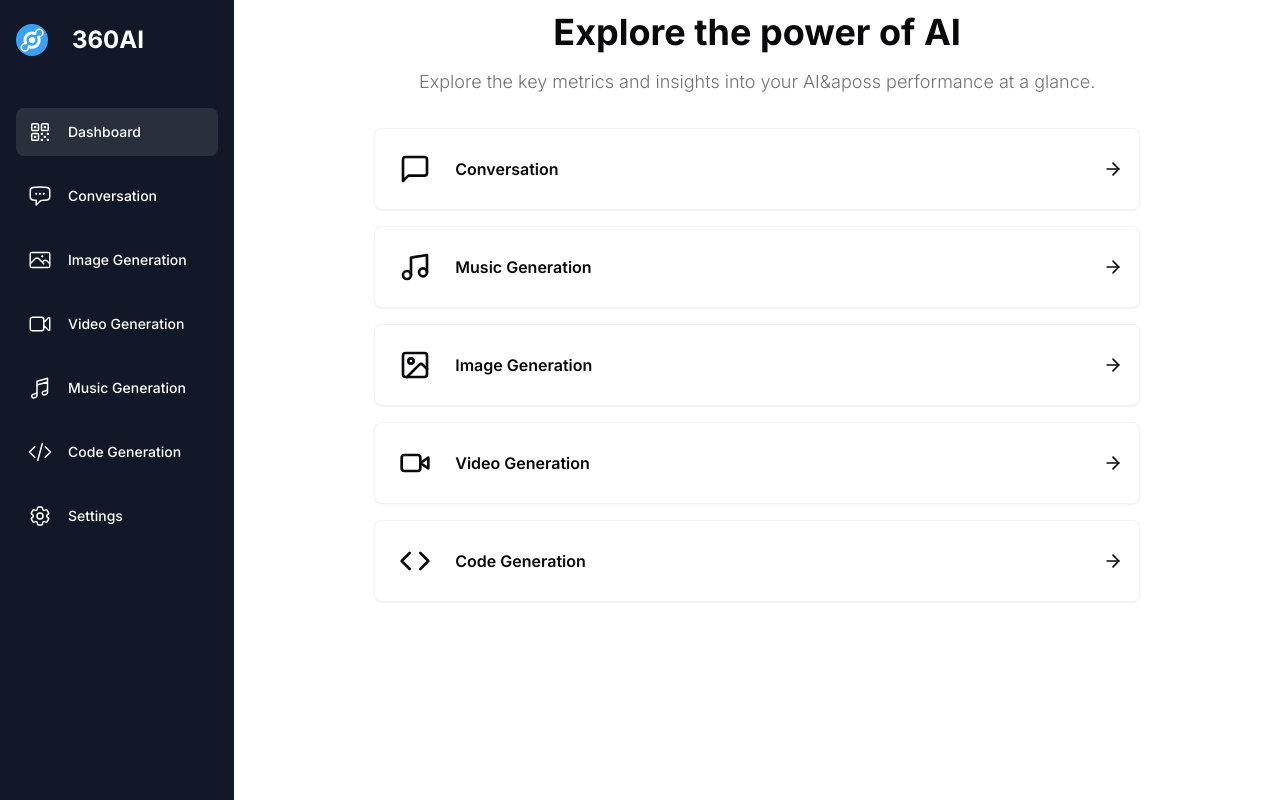
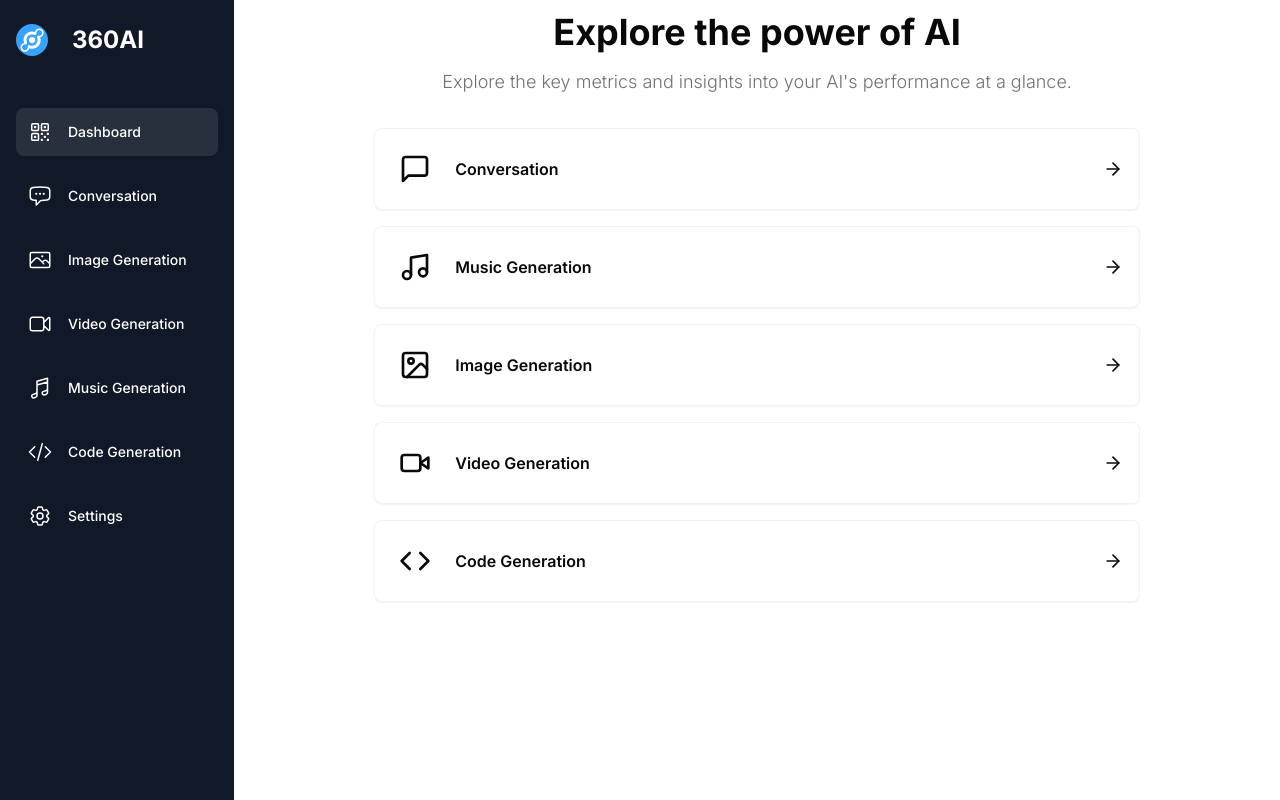
Before and after one commit to Gusnhde2/360ai, a Next.js app: page /dashboard in a window 1280 px wide. Built offline with nearby package versions, Linux system fonts and the light colour scheme.

Commit message:
fix: text

```diff
--- a/app/(dashboard)/(routes)/dashboard/page.tsx
+++ b/app/(dashboard)/(routes)/dashboard/page.tsx
@@ -18,8 +18,8 @@ export default function HomePage() {
           Explore the power of AI
         </h2>
         <p className="text-muted-foreground font-light text-sm md:text-lg text-center">
-          Explore the key metrics and insights into your AI&aposs performance at
-          a glance.
+          Explore the key metrics and insights into your AI's performance at a
+          glance.
         </p>
       </div>
       <div className="px-4 md:px-20 lg:px-32 space-y-4">
```
